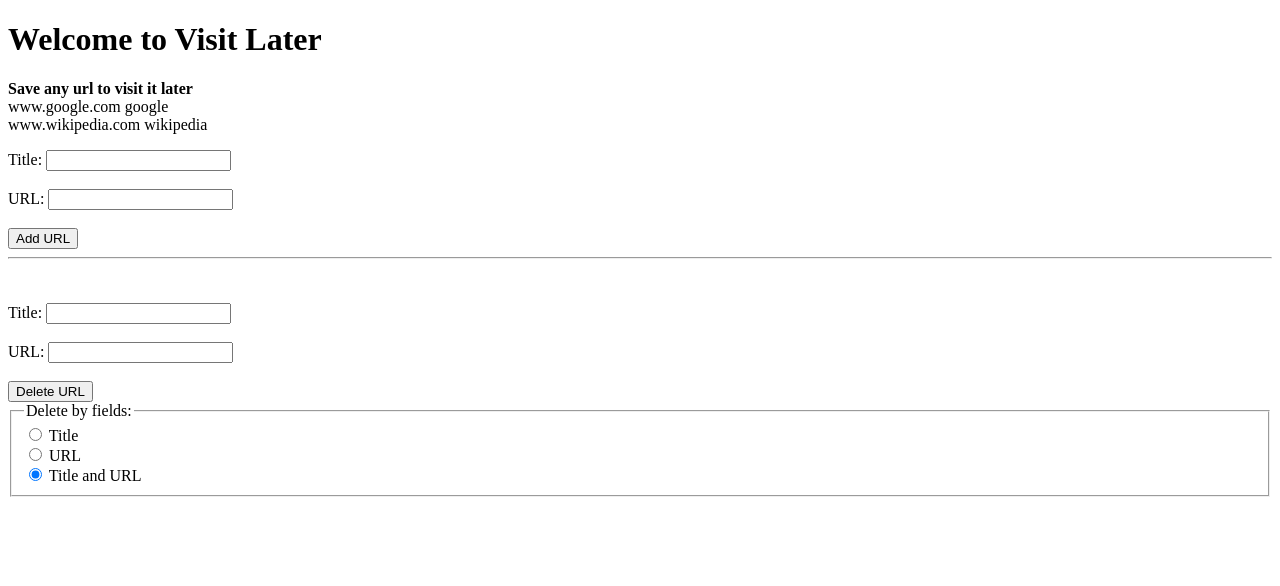
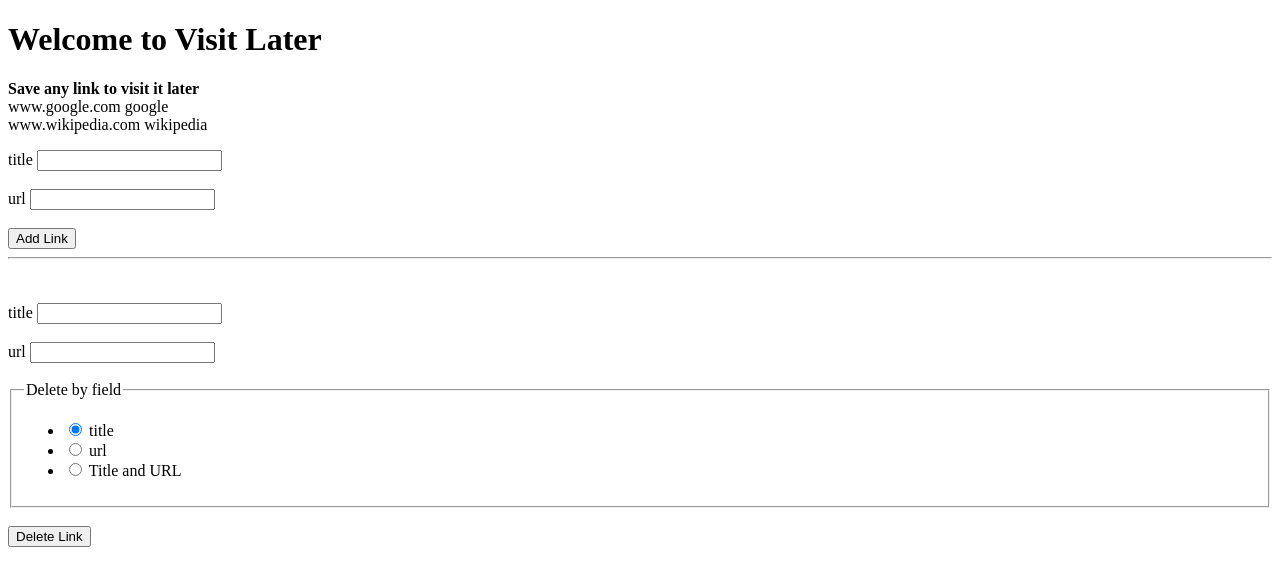
Before and after one commit to MichaelShults/visit-later-app, a Flask app: page / in a window 1280 px wide. Shown: the part 44-630 px from the top of the page. Run offline with Flask 3, Linux system fonts and the light colour scheme; data comes from the database, SQL or seed files in the repository.

Commit message:
Refactor to Flask-WTF form handling; Clarified BUG-007 title; update index UX; fix form validation bugs 003–007; Update README for v0.0.4;

```diff
--- a/app.py
+++ b/app.py
@@ -1,10 +1,16 @@
 import sqlite3
-from flask import Flask, render_template, request, redirect
+from flask import Flask, render_template, request, redirect, flash
+from forms.add_delete_forms import AddItemForm, DeleteItemsForm, MISSING_FIELD_STRINGS
+import os
 
 DATABASE = 'database/db.sqlite'
 
 
 app = Flask(__name__)
+
+
+SECRET_KEY = os.urandom(32)
+app.config['SECRET_KEY'] = SECRET_KEY
 
 # Database
 #####################
@@ -18,24 +24,20 @@ def insert_into_db(url, title):
     conn.close()
 
 def delete_from_db(url = None, title = None):
-    if url or title:
-        conn = sqlite3.connect(DATABASE)
-        cur = conn.cursor()
-        query = "DELETE FROM entries WHERE "
-        if url and title:
-            query += 'url = (?) AND title = (?)'
-            cur.execute(query, (url, title))
-        elif url and not title:
-            query += 'url = (?)'
-            cur.execute(query, (url,))
-        else:
-            query += 'title = (?)'
-            cur.execute(query, (title,))
-        conn.commit()
-        conn.close()
-        return True
+    conn = sqlite3.connect(DATABASE)
+    cur = conn.cursor()
+    query = "DELETE FROM entries WHERE "
+    if url and title:
+        query += 'url = (?) AND title = (?)'
+        cur.execute(query, (url, title))
+    elif url and not title:
+        query += 'url = (?)'
+        cur.execute(query, (url,))
     else:
-        return False
+        query += 'title = (?)'
+        cur.execute(query, (title,))
+    conn.commit()
+    conn.close()
 
 def get_entries_from_db():
     conn = sqlite3.connect(DATABASE)
@@ -68,7 +70,15 @@ create_database()
 @app.route("/", methods = ["GET"])
 def index():
     entries = get_entries_from_db()
-    return render_template("index.html", entries = entries)
+    add_item_form = AddItemForm()
+    delete_items_form = DeleteItemsForm()
+    delete_items_form.by_field.default = 'title'
+    delete_items_form.process()
+    return render_template("index.html",
+                            entries = entries,
+                            add_item_form = add_item_form,
+                            delete_items_form = delete_items_form,
+                            error_strings={"missing_fields":MISSING_FIELD_STRINGS})
 
 
 @app.route("/about", methods = ["GET"])
@@ -81,32 +91,25 @@ def contact():
 
 @app.route("/add", methods=["POST"])
 def add_link():
-    title = request.form.get("title")
-    url = request.form.get("url")
-    if title and not title.isspace() and url and not url.isspace():
-        insert_into_db(url, title)
+    form = AddItemForm()
+    if form.validate_on_submit():
+        title = form.title.data
+        url = form.url.data
+        insert_into_db(url=url, title=title)
     else:
-        print("Error, some fields are empty")
+        print("Form not valid - insertion.")
     return redirect("/")
 
 @app.route("/delete", methods = ["POST"])
 def delete_link():
-    title = request.form.get("title")
-    url = request.form.get("url")
-    print("url = '", url, "' ")
-    by_field = request.form.get("delete-by-field")
-    if by_field == "url":
-        title = None
-    elif by_field == "title":
-        url = None
-    if url and url.isspace():
-        url = "None"
-    if title and title.isspace():
-        title = "None"
-    if delete_from_db(url=url, title=title):
-        print("deletion operation successfull!")
+    form = DeleteItemsForm()
+    if form.validate_on_submit():
+        title = form.title.data
+        url = form.url.data
+        by_field = form.by_field.data
+        delete_from_db(url=url, title=title)
     else:
-        print("No arguments passed. Nothing deleted")
+        print("Form not valid - deletion.")
     return redirect("/")
 
 ######################
--- /dev/null
+++ b/forms/add_delete_forms.py
@@ -0,0 +1,34 @@
+from flask_wtf import FlaskForm
+from wtforms import StringField, RadioField, SubmitField
+from wtforms.validators import ValidationError, DataRequired, Optional, InputRequired, Length
+from flask import flash
+
+URL_MISSING_ERROR_STRING = "Please fill in URL."
+TITLE_MISSING_ERROR_STRING = "Please fill in title."
+
+MISSING_FIELD_STRINGS = {"URL": URL_MISSING_ERROR_STRING, "title": TITLE_MISSING_ERROR_STRING}
+
+
+
+class AddItemForm(FlaskForm):
+    title = StringField('title', validators=[DataRequired(), Length(max=100)])
+    url = StringField('url', validators=[DataRequired(), Length(max=100)])
+    submit = SubmitField('add-link-button')
+
+
+class DeleteItemsForm(FlaskForm):
+    title = StringField('title', validators=[Length(max=100)])
+    url = StringField('url', validators=[Length(max=100)])
+    by_field = RadioField('delete-by-field', choices=[('title', 'title'), ('url', 'url'),
+                                                       ('title-url', 'Title and URL')], validators=[InputRequired()])
+    submit = SubmitField('delete-link-button')
+    def validate_title(self, field):
+        if self.by_field.data == "title" or self.by_field.data == "title-url":
+            if not field.data or field.data.isspace():
+                flash(TITLE_MISSING_ERROR_STRING)
+                raise ValidationError(TITLE_MISSING_ERROR_STRING)
+    def validate_url(self, field):
+        if self.by_field.data == "url" or self.by_field.data == "title-url":
+            if not field.data or field.data.isspace():
+                flash(URL_MISSING_ERROR_STRING)
+                raise ValidationError(URL_MISSING_ERROR_STRING)
--- a/templates/index.html
+++ b/templates/index.html
@@ -10,7 +10,7 @@
 		</nav>
 		<h1> Welcome to Visit Later </h1>
 		<p>
-			<b> Save any url to visit it later </b> <br>
+			<b> Save any link to visit it later </b> <br>
 			{% for entry in entries %}
 				{{entry[0]}} {{entry[1]}}
 				<br>
@@ -18,38 +18,43 @@
 		</p>
 		<div>
 			<form action="{{url_for('add_link')}}" method="post">
-				<label for="title">Title:</label>
-				<input type="text" id="title" name="title"><br><br>
-				<label for="url">URL:</label>
-				<input type="text" id="url" name="url"><br><br>
-				<input type="submit" value="Add URL">
+				{{add_item_form.hidden_tag()}}
+				{{add_item_form.title.label}}
+				{{add_item_form.title(size=20)}}<br><br>
+				{{add_item_form.url.label}}
+				{{add_item_form.url(size=20)}}<br><br>
+				<input type="submit" value="Add Link" name="add-link-button" />
 			</form>
 		</div>
 		<hr>
 		<br><br>
 		<div>
 			<form action="{{url_for('delete_link')}}" method="post">
-				<label for="title">Title:</label>
-				<input type="text" id="title" name="title"><br><br>
-				<label for="url">URL:</label>
-				<input type="text" id="url" name="url"><br><br>
-				<input type="submit" value="Delete URL">
+				{{delete_items_form.hidden_tag()}}
+				{% with messages = get_flashed_messages() %}
+					{{delete_items_form.title.label}}
+					{{delete_items_form.title(size=20)}}
+					{% if error_strings["missing_fields"]["title"] in messages %}
+						{{error_strings["missing_fields"]["title"]}}
+					{% endif %}
+					<br><br>
+					{{delete_items_form.url.label}}
+					{{delete_items_form.url(size=20)}}
+					{% if error_strings["missing_fields"]["URL"] in messages %}
+						{{error_strings["missing_fields"]["URL"]}}
+					{% endif %}
+					<br><br>
+				{% endwith %}
 				<fieldset>
-					<legend> Delete by fields:</legend>
-					<div>
-						<input type="radio" id="by-title" name="delete-by-field" value="title" checked />
-						<label for="">Title</label>
-					</div>
-					<div>
-						<input type="radio" id="by-url" name="delete-by-field" value="url" checked />
-						<label for="">URL</label>
-					</div>
-					<div>
-						<input type="radio" id="by-title-url" name="delete-by-field" value="title-url" checked />
-						<label for="">Title and URL</label>
-					</div>
+					<legend>Delete by field</legend>
+					<ul>
+					{% for subfield in delete_items_form.by_field %}
+						<li>{{ subfield }} {{subfield.label}}</li>
+					{% endfor %}
+					</ul>
 				</fieldset>
-
+				<br>
+				<input type="submit" value="Delete Link" name="delete-links-button" />
 			</form>
 		</div>
 	</body>
```
Also changed, not shown: tests/manual/bug_logs/BUG-007-delete-form-long-title-request-too-large-server-error.md (+1 -1 lines), README.md, 1 other file.
